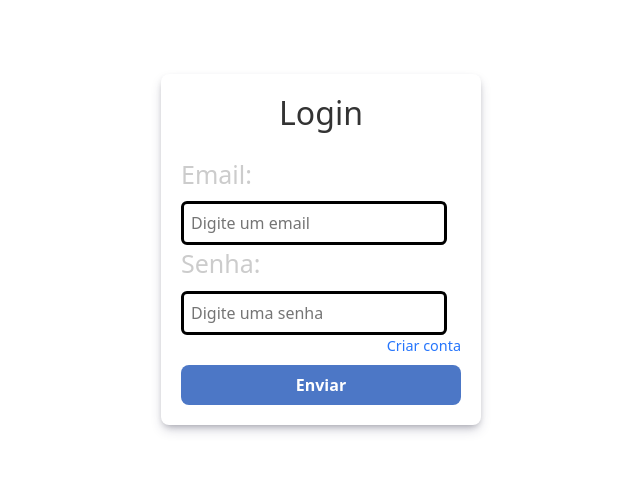
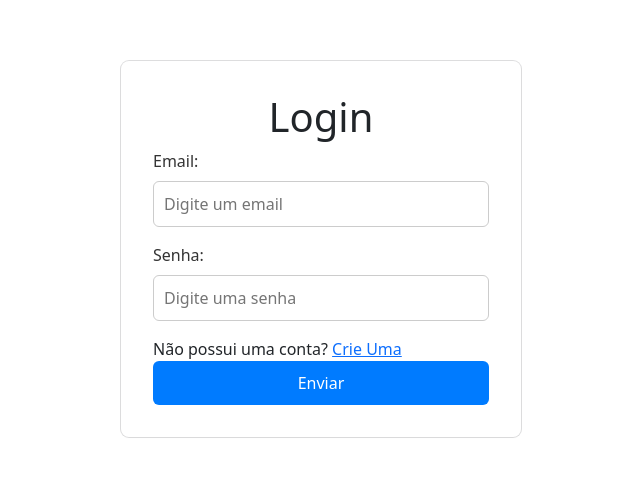
Before and after one commit to HenriqueCarniel1/projetoFaculdade, a React (Create React App) app: page /login in a window 1280 px wide. Shown: the part 151-628 px from the top of the page, without its empty margins (319-959 px from the left). Built offline with nearby package versions, Linux system fonts and the light colour scheme.

Commit message:
refatorei o CSS dos formularios e dos select

```diff
--- a/src/components/filtros/style.css
+++ b/src/components/filtros/style.css
@@ -6,7 +6,7 @@ body, html {
 
 .container {
   display: flex;
-    justify-content: center; /* Centraliza o container */
+  justify-content: center;
   align-items: center;
   padding: 20px;
 }
@@ -17,22 +17,33 @@ body, html {
   justify-content: end;
   align-items: center;
   background-color: #1174e6;
-    padding: 10px;
-    box-shadow: 0 4px 8px rgba(0, 0, 0, 0.1);
+  padding: 10px 20px;
 }
 
 .filtros select {
-    display: block;
-    width: auto;
-    padding: 4px;
+  appearance: none;
+  background-color: white;
+  color: #1174e6;
   font-size: 1rem;
-    border: 1px solid #ccc;
-    border-radius: 5px;
-
+  font-weight: bold;
+  padding: 10px 15px;
+  border: 2px solid #1174e6;
+  border-radius: 8px;
+  cursor: pointer;
+  transition: all 0.3s ease;
 }
 
 .filtros select:focus {
   outline: none;
-    border-color: #007bff;
-    box-shadow: 0 0 5px rgba(0, 123, 255, 0.5);
+  border-color: #0b5ed7;
+  box-shadow: 0 0 10px rgba(11, 94, 215, 0.5);
 }
+
+.filtros select:hover {
+  background-color: #e6f3ff;
+}
+
+.filtros select option {
+  background-color: white;
+  color: #1174e6;
+}
--- a/src/pages/formcreate/index.tsx
+++ b/src/pages/formcreate/index.tsx
@@ -67,13 +67,12 @@ function FormCreate() {
     };
 
     return (
-        <div id="container-login">
-            <div id="container-form">
-                <div id="titulo-div-input">
+        <div className="div-form-cadastro">
+            <form className="form-cadastro" onSubmit={handleSubmit}>
+                <div className="div-form-cadastro-title">
                     <h1>Cadastro</h1>
                 </div>
-                <form className="formCreate" onSubmit={handleSubmit}>
-                    <div id="nome-div-input">
+                <div className="mb-3">
                     <label>Nome:</label>
                     <input
                         type="text"
@@ -83,17 +82,17 @@ function FormCreate() {
                         onChange={handleChange}
                     />
                 </div>
-                    <div id="email-div-input">
+                <div className="mb-3">
                     <label>Email:</label>
                     <input
-                            type="text"
+                        type="email"
                         name="email"
                         placeholder="Digite um email"
                         value={formData.email}
                         onChange={handleChange}
                     />
                 </div>
-                    <div id="criar-senha-div-input">
+                <div className="mb-3">
                     <label>Criar senha:</label>
                     <input
                         type="password"
@@ -103,7 +102,7 @@ function FormCreate() {
                         onChange={handleChange}
                     />
                 </div>
-                    <div id="confirmar-senha-div-input">
+                <div className="mb-3">
                     <label>Confirme sua senha:</label>
                     <input
                         type="password"
@@ -113,7 +112,7 @@ function FormCreate() {
                         onChange={handleChange}
                     />
                 </div>
-                    <div id="telefone-div-input">
+                <div className="mb-3">
                     <label>Telefone:</label>
                     <input
                         type="text"
@@ -123,7 +122,7 @@ function FormCreate() {
                         onChange={handleChange}
                     />
                 </div>
-                    <div id="cpf-div-input">
+                <div className="mb-3">
                     <label>CPF:</label>
                     <input
                         type="text"
@@ -133,7 +132,7 @@ function FormCreate() {
                         onChange={handleChange}
                     />
                 </div>
-                    <div id="data-nascimento-div-input">
+                <div className="mb-3">
                     <label>Data de Nascimento:</label>
                     <input
                         type="date"
@@ -143,15 +142,13 @@ function FormCreate() {
                         onChange={handleChange}
                     />
                 </div>
-
                 {errorMessage && <p style={{ color: 'red' }}>{errorMessage}</p>}
-
                 <div id="botao-div">
-                        <button id="botao" type="submit">Criar conta</button>
+                    <button id="botao" className="btn btn-primary w-100">Criar conta</button>
                 </div>
             </form>
         </div>
-        </div>
+
     );
 }
 
--- a/src/pages/formcreate/style.css
+++ b/src/pages/formcreate/style.css
@@ -1,68 +1,63 @@
-#container-login {
-    display: flex;
+.div-form-cadastro {
+    display: grid;
     justify-content: center;
     align-items: center;
     height: 100vh;
   }
 
-#container-form {
-    background-color: white;
-    width: 20rem;
-    padding: 20px;
-    border-radius: 8px;
-    box-shadow: rgba(50, 50, 93, 0.25) 0px 6px 12px -2px, rgba(0, 0, 0, 0.3) 0px 3px 7px -3px;
-
+  .div-form-cadastro-title {
+    text-align: center;
   }
 
-#mensagem-certo {
-    display: flex;
-    justify-content: center;
+  .form-cadastro {
+    width: 25rem;
+    box-shadow: rgba(0, 0, 0, 0.02) 0px 1px 3px 0px,
+      rgba(27, 31, 35, 0.15) 0px 0px 0px 1px;
+    padding: 2rem;
+    border-radius: 8px;
   }
 
-#mensagem-certo p {
-    color: green;
+  .mb-3 {
+    margin-bottom: 1rem;
   }
 
-label {
-    font-size: 18px;
-}
-
-input {
-    width: 95%;
-    border: 3px solid black;
-    padding: 7px;
-}
-
-#criarconta-div-input {
-    display: flex;
-    justify-content: end;
+  .mb-3 label {
+    font-size: 1rem;
+    color: #333;
+    display: block;
     margin-bottom: 0.5rem;
   }
 
-#botao {
+  .mb-3 input {
     width: 100%;
-    background-color: rgb(76, 119, 198);
+    padding: 10px;
+    border: 1px solid #ccc;
+    border-radius: 6px;
+    outline: none;
+    font-size: 1rem;
+  }
+
+  .mb-3 input:focus {
+    border-color: #007bff;
+    box-shadow: 0px 0px 5px rgba(0, 123, 255, 0.5);
+  }
+
+  .div-botao-cadastro {
+    text-align: center;
+  }
+
+  .div-botao-cadastro button {
+    width: 100%;
+    background-color: #007bff;
+    color: white;
     border: none;
-    padding: 8px;
-    border-radius: 8px;
-    color: white;
+    padding: 10px;
+    border-radius: 6px;
+    font-size: 1rem;
     cursor: pointer;
   }
 
-a {
-    text-decoration: none;
+  .div-botao-cadastro button:disabled {
+    background-color: #ccc;
+    cursor: not-allowed;
   }
-
-#botao-div {
-    display: flex;
-    justify-content: center;
-}
-
-#titulo-div-input {
-    display: flex;
-    justify-content: center;
-}
-
-.formCreate div {
-    margin-bottom: 0.7rem;
-}
--- a/src/pages/formlogin/index.tsx
+++ b/src/pages/formlogin/index.tsx
@@ -98,24 +98,24 @@ function FormLogin() {
   };
 
   return (
-    <div id="container-login">
-  <div id="container-form">
-    <div id="titulo-div-input">
+<div className="div-form-login">
+  <form className="form-login" onSubmit={handleSubmit}>
+    <div className="div-form-login-title">
       <h1>Login</h1>
     </div>
-    <form onSubmit={handleSubmit}>
-      <div id="email-div-input">
+    <div className="mb-3">
       <label>Email:</label>
       <input
-          type="text"
+        type="email"
         name="email"
         placeholder="Digite um email"
         value={formState.email}
         onChange={handleChange}
+        disabled={loading}
       />
-        <p id="emailverificated">{formState.emailError}</p>
+      <p className="text-muted">{formState.emailError}</p>
     </div>
-      <div id="senha-div-input">
+    <div className="mb-3">
       <label>Senha:</label>
       <input
         type="password"
@@ -123,23 +123,24 @@ function FormLogin() {
         placeholder="Digite uma senha"
         value={formState.password}
         onChange={handleChange}
+        disabled={loading}
       />
-        <p id="senhaverificated">{formState.passwordError}</p>
+      <p className="text-muted">{formState.passwordError}</p>
     </div>
-      <div id="mensagem-certo">
-        <p>{formState.message}</p>
-      </div>
-      <div id="criarconta-div-input">
-        <a href="/formcreatelogin">Criar conta</a>
-      </div>
-      <div id="botao-div">
-        <button type="submit" id="botao" disabled={loading}>
-          {loading ? "Carregando..." : "Enviar"}
+    <p className="text-muted">{formState.message}</p>
+    <p>Não possui uma conta? <a href="/formcreatelogin">Crie Uma</a></p>
+    <div className="div-botao-login">
+      <button type="submit" disabled={loading}>
+        {loading ? (
+          <span className="spinner-border spinner-border-sm" role="status" aria-hidden="true"></span>
+        ) : (
+          "Enviar"
+        )}
       </button>
     </div>
   </form>
 </div>
-</div>
+
 
   );
 }
--- a/src/pages/formlogin/style.css
+++ b/src/pages/formlogin/style.css
@@ -1,96 +1,68 @@
-body {
-    font-family: 'Arial', sans-serif;
-    margin: 0;
-    padding: 0;
-}
-
-#container-login {
-    display: flex;
+.div-form-login {
+    display: grid;
     justify-content: center;
     align-items: center;
     height: 100vh;
   }
 
-#container-form {
-    background-color: white;
-    width: 22rem;
-    padding: 30px;
-    border-radius: 12px;
-    box-shadow: 0px 10px 20px rgba(0, 0, 0, 0.2);
+  .div-form-login-title {
+    text-align: center;
   }
 
-#titulo-div-input h1 {
-    text-align: center;
-    color: #333;
-    font-size: 2rem;
-    margin-bottom: 1.5rem;
+  .form-login {
+    width: 25rem;
+    box-shadow: rgba(0, 0, 0, 0.02) 0px 1px 3px 0px,
+      rgba(27, 31, 35, 0.15) 0px 0px 0px 1px;
+    padding: 2rem;
+    border-radius: 8px;
   }
 
-label {
+  .mb-3 {
+    margin-bottom: 1rem;
+  }
+
+  .mb-3 label {
     font-size: 1rem;
     color: #333;
     display: block;
     margin-bottom: 0.5rem;
   }
 
-input {
+  .mb-3 input {
     width: 100%;
     padding: 10px;
-    margin-bottom: 1rem;
-    border: 2px solid #ccc;
+    border: 1px solid #ccc;
     border-radius: 6px;
+    outline: none;
     font-size: 1rem;
-    outline: none;
-    transition: border-color 0.3s ease;
   }
 
-input:focus {
-    border-color: #2575fc;
-    box-shadow: 0px 0px 5px rgba(37, 117, 252, 0.5);
+  .mb-3 input:focus {
+    border-color: #007bff;
+    box-shadow: 0px 0px 5px rgba(0, 123, 255, 0.5);
   }
 
-#mensagem-certo p {
-    font-size: 0.9rem;
+  .text-muted {
+    font-size: 0.8rem;
+    color: gray;
+  }
+
+  .div-botao-login {
     text-align: center;
   }
 
-#criarconta-div-input {
-    display: flex;
-    justify-content: flex-end;
-    margin-bottom: 1rem;
-}
-
-#criarconta-div-input a {
-    font-size: 0.9rem;
-    color: #2575fc;
-    text-decoration: none;
-    transition: color 0.3s ease;
-}
-
-#criarconta-div-input a:hover {
-    color: #6a11cb;
-}
-
-#botao {
-    width: 100%;
-    background-color: #333;
+  .div-botao-login button {
+    width: 21rem;
+    background-color: #007bff;
     color: white;
+    border: none;
+    padding: 10px;
+    border-radius: 6px;
     font-size: 1rem;
-    font-weight: bold;
-    border: none;
-    padding: 12px;
-    border-radius: 6px;
     cursor: pointer;
   }
 
-#botao:disabled {
-    background: #ccc;
+  .div-botao-login button:disabled {
+    background-color: #ccc;
     cursor: not-allowed;
   }
-
-#error-messages {
-    color: red;
-    font-size: 0.8rem;
-    margin-top: -0.5rem;
-    margin-bottom: 1rem;
-}
```
Lines whose indentation alone changed are shown as unchanged.
